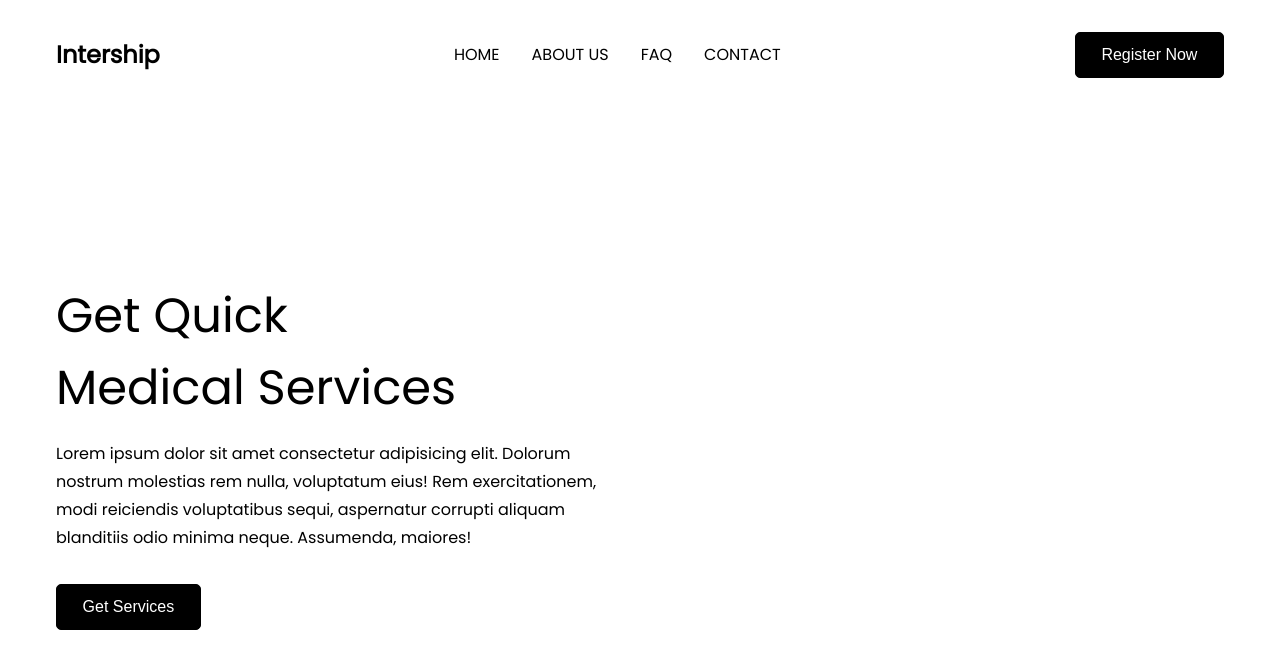
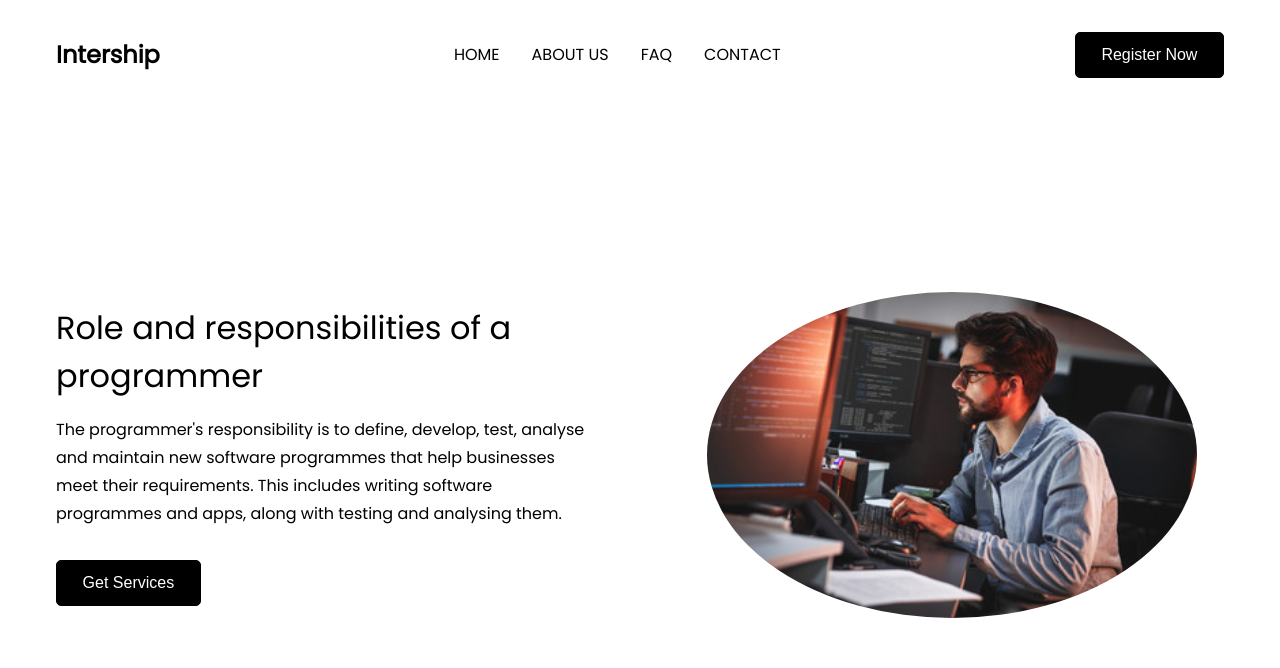
Before and after one commit to Khansalman786/TW, a plain HTML site: page Index.html in a window 1280 px wide. Drawn offline with Linux system fonts and the light colour scheme.

Commit message:
All Done static level

```diff
--- a/CSS/style.css
+++ b/CSS/style.css
@@ -68,13 +68,13 @@ nav {
   flex: 1;
   display: grid;
   grid-template-columns: repeat(2,1fr);
-  gap: 2rem;
+  gap: 5rem;
   align-items: center;
 }
 
 .content h1{
   margin-bottom: 1rem;
-  font-size: 3rem;
+  font-size: 2rem;
   font-weight: 700;
 }
 
@@ -86,3 +86,17 @@ nav {
   margin-bottom: 2rem;
   line-height: 1.75rem;
 }
+.image{
+  display: flex;
+  justify-content: center;
+  align-items: center;
+  /* border: 2px solid red */
+}
+.image > img{
+  display: flex;
+  background-size: cover;
+  background-position: center;
+  height: 90%;
+  width: 90%;
+  border-radius: 50%;
+}
--- a/Index.html
+++ b/Index.html
@@ -20,18 +20,17 @@
       </nav>
       <header class="header">
         <div class="content">
-          <h1><span>Get Quick</span> <br /><span>Medical Services</span></h1>
+          <h1><span>Role and responsibilities of a programmer</span></h1>
           <p>
-            Lorem ipsum dolor sit amet consectetur adipisicing elit. Dolorum
-            nostrum molestias rem nulla, voluptatum eius! Rem exercitationem,
-            modi reiciendis voluptatibus sequi, aspernatur corrupti aliquam
-            blanditiis odio minima neque. Assumenda, maiores!
+            The programmer's responsibility is to define, develop, test, analyse
+            and maintain new software programmes that help businesses meet their
+            requirements. This includes writing software programmes and apps,
+            along with testing and analysing them.
           </p>
           <button class="btn">Get Services</button>
         </div>
         <div class="image">
-          <span class="image_bg"></span>
-          <img src="" alt="">
+          <img src="./Images/programmer.jpg" alt="programmer Image" />
         </div>
       </header>
     </div>
```
Also changed, not shown: Images/programmer.jpg (added).
